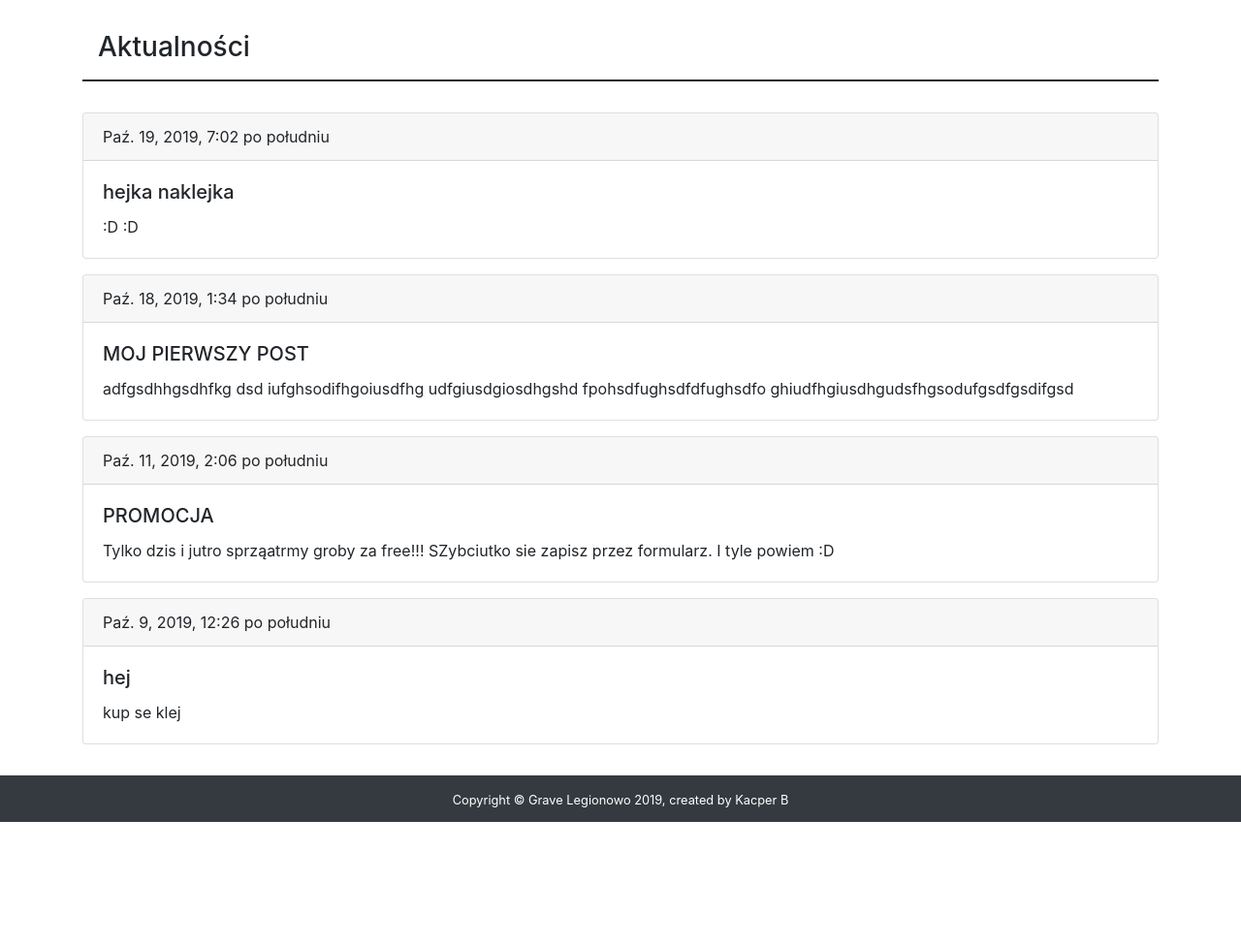
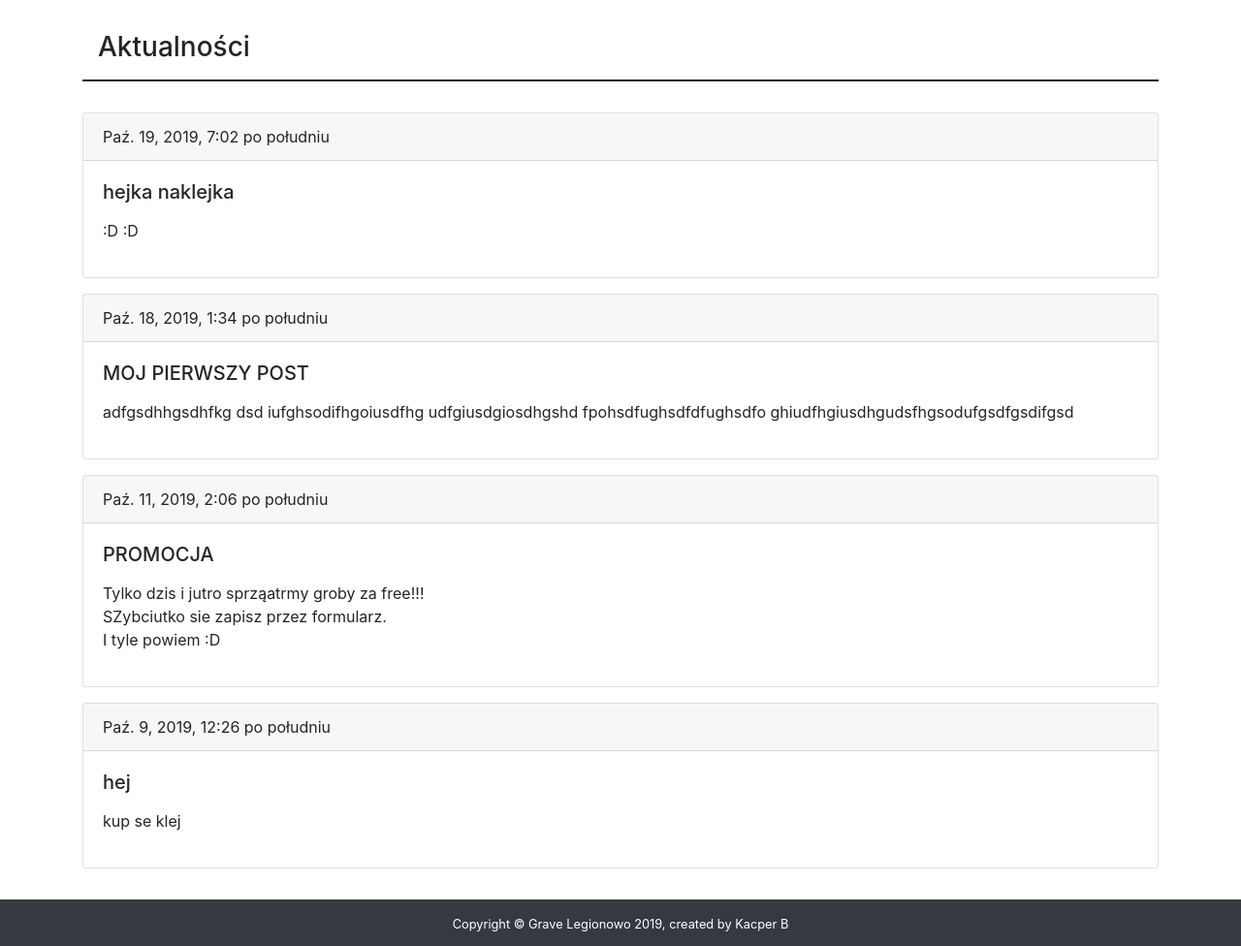
Before and after one commit to kejbi/grave, a Django app: page / in a window 1280 px wide. Shown: the part 62-1038 px from the top of the page at 97% size. Before the commit the page ends 910 px from the top, so only its background shows below. Run offline with Django 3.2, Linux system fonts and the light colour scheme; data comes from the database, SQL or seed files in the repository; some libraries are stand-ins or nearby versions.

Commit message:
Update home.html

```diff
--- a/core/templates/core/home.html
+++ b/core/templates/core/home.html
@@ -9,7 +9,7 @@
             </div>
             <div class="card-body">
                 <h5 class="card-title">{{post.tytul}}</h5>
-                <p class="card-text">{{post.tresc}}</p>
+                <p class="card-text">{{post.tresc|linebreaks}}</p>
             </div>
         </div>
     {% endfor %}
```
